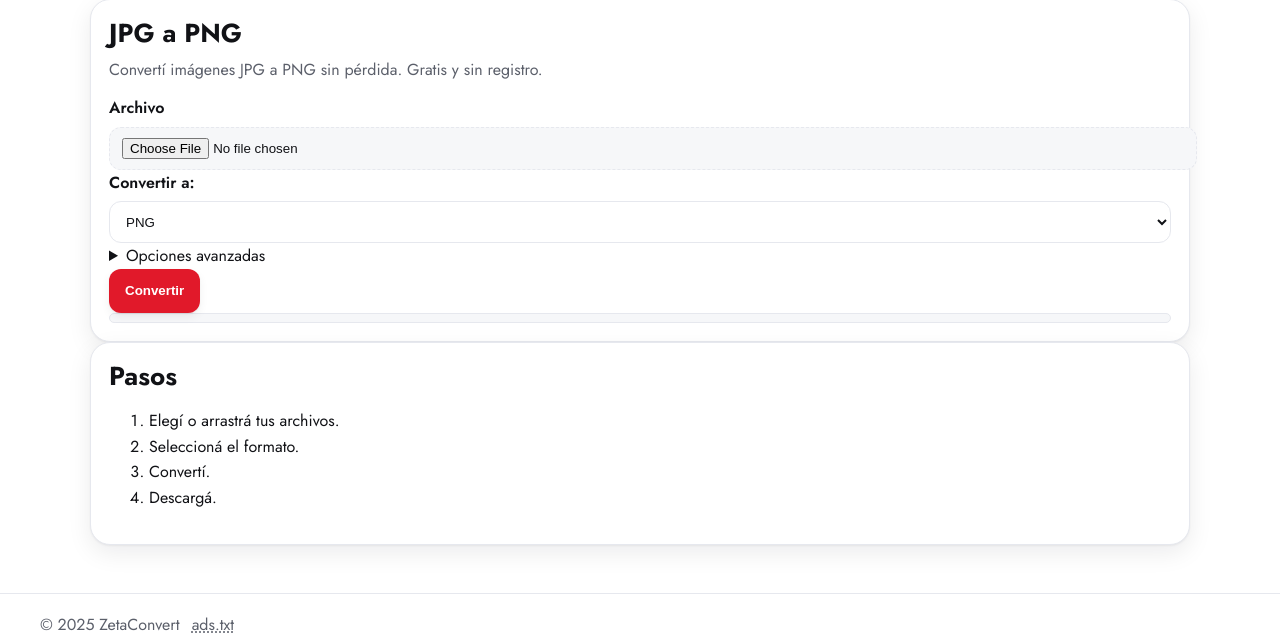
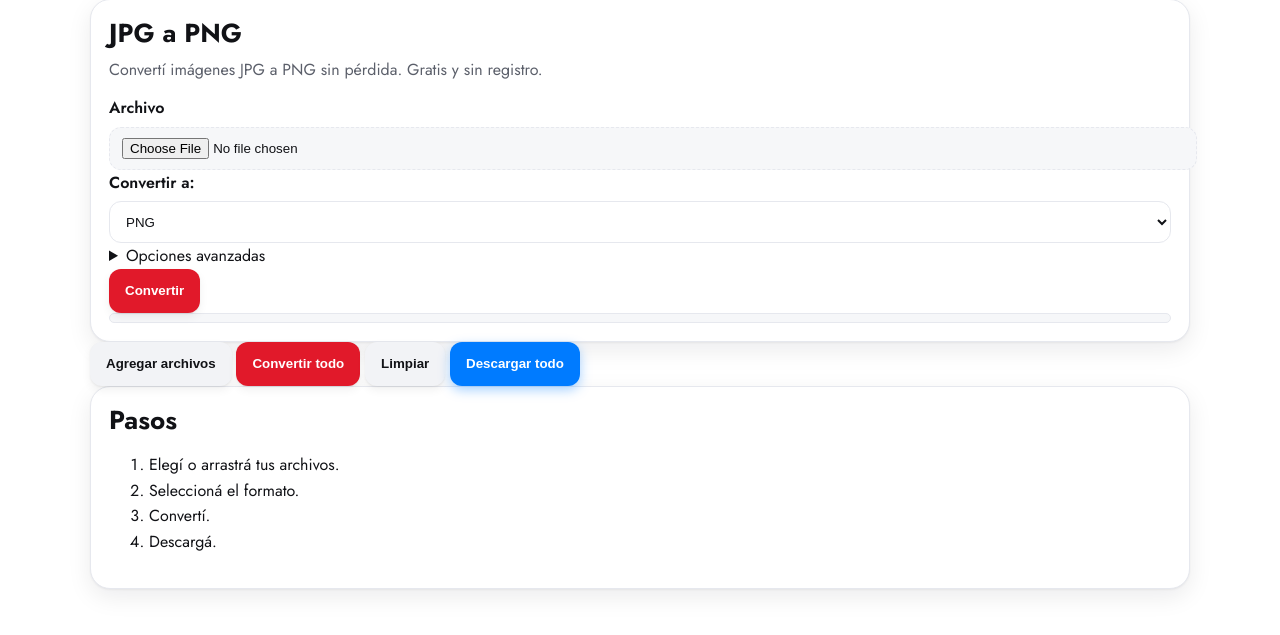
Before and after one commit to Nillyto/ZetaConvert, a FastAPI app: page /r/jpg-to-png in a window 1280 px wide. Shown: the part 253-888 px from the top of the page. Run offline with FastAPI, Linux system fonts and the light colour scheme; parts of the project's set-up code (start-up, migrations or seed data) failed here and were passed over.

Commit message:
Primera versión funcional de ZetaConvert

```diff
--- a/static/css/styles.css
+++ b/static/css/styles.css
@@ -217,3 +217,48 @@ html.dark .badge:hover{border-color:#3a2226;background:rgba(225,25,42,.10)}
   .qi-head{ flex-direction: column; align-items: flex-start; }
   .qi-actions{ width: 100%; }
 }
+/* === Botones personalizados === */
+.btn.download {
+  background: #007bff;      /* azul */
+  color: #fff;
+}
+.btn.download:hover {
+  background: #0056b3;
+}
+
+.select {
+  border: 2px solid #e75480; /* rosa fuerte */
+  border-radius: 10px;
+  padding: 6px 12px;
+}
+.select:focus {
+  border-color: #d63384;
+  box-shadow: 0 0 0 3px rgba(214,51,132,.3);
+}
+
+/* === Dropzone más marcado === */
+.dropzone {
+  border: 3px dashed #e1192a; /* rojo principal más fuerte */
+  border-radius: 16px;
+  padding: 30px;
+  text-align: center;
+  background: rgba(225,25,42,.03);
+  transition: background .2s ease, border-color .2s ease;
+}
+.dropzone:hover, .dropzone.dragover {
+  background: rgba(225,25,42,.06);
+  border-color: #a91320;
+}
+
+/* === Botón de descarga general === */
+#btnDownloadAll {
+  background: #007bff;
+  color: #fff;
+  font-weight: 600;
+  border-radius: 12px;
+  padding: 10px 16px;
+  box-shadow: 0 4px 12px rgba(0,123,255,.35);
+}
+#btnDownloadAll:hover {
+  background: #0056b3;
+}
--- a/templates/route.html
+++ b/templates/route.html
@@ -72,6 +72,12 @@
     </div>
   </form>
 </section>
+<div class="actions mt-2">
+  <button id="btnAdd" class="btn">Agregar archivos</button>
+  <button id="btnConvertAll" class="btn primary">Convertir todo</button>
+  <button id="btnClear" class="btn" type="button">Limpiar</button>
+  <button id="btnDownloadAll" class="btn download" type="button">Descargar todo</button>
+</div>
 
 
 <section class="panel">
```
